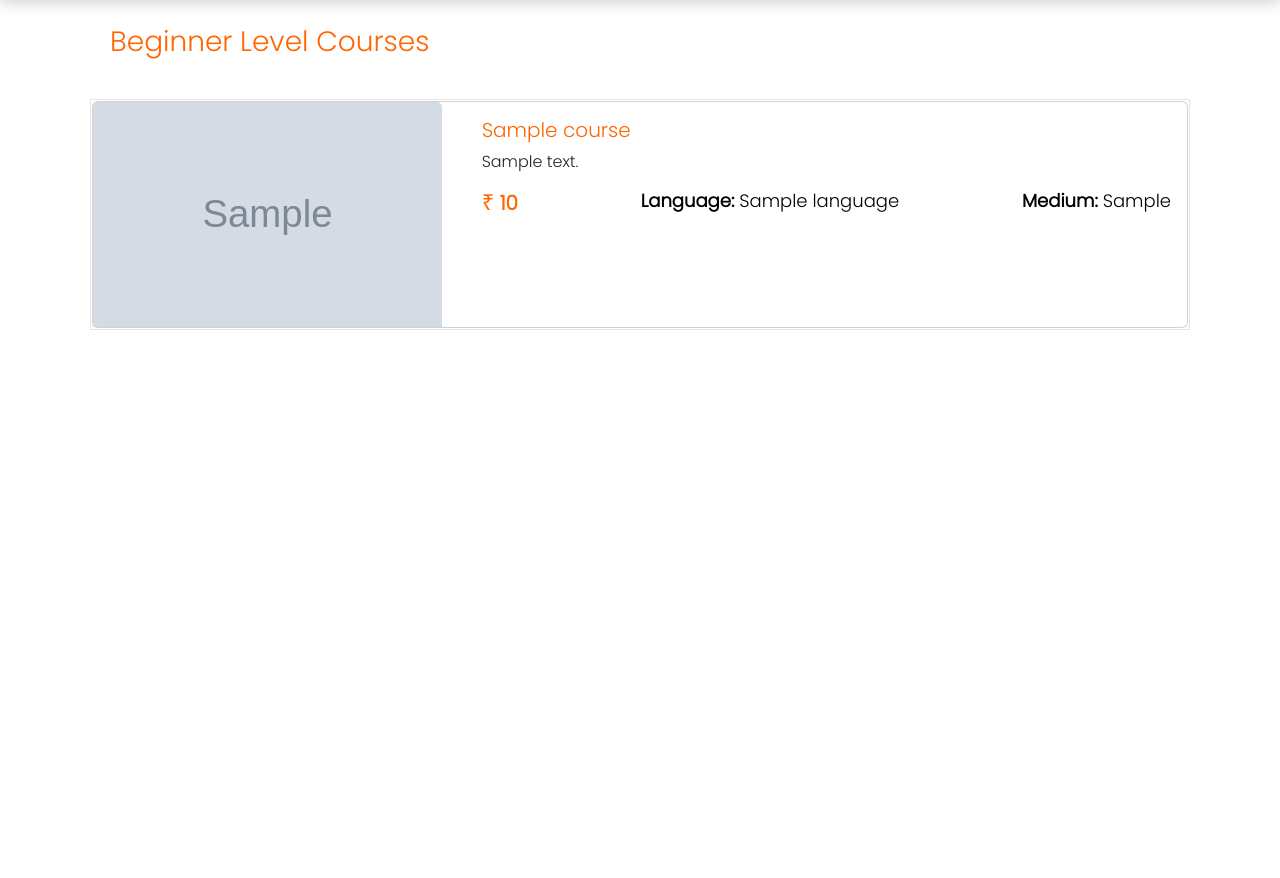
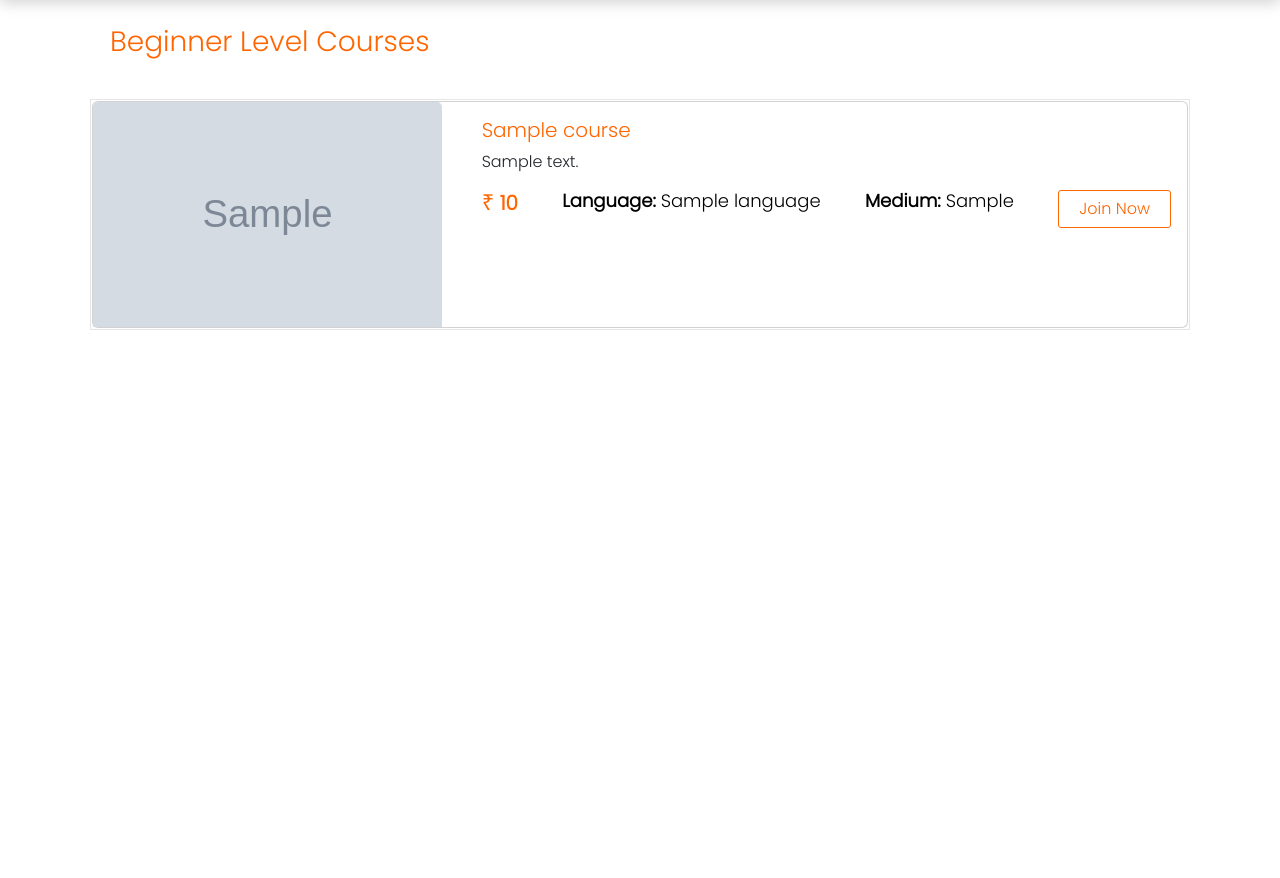
Before and after one commit to ApcosysTest/skillversity.com, a Django app: template app/templates/standAlone.html in a window 1280 px wide. Shown: the part 66-944 px from the top of the page. Run offline with Django 4.2, Linux system fonts and the light colour scheme; the template is opened without the code that fills it: values that come from a table or form of the project are taken from there, others are empty; tables that the repository leaves empty hold one stand-in row (values such as "Sample post"); grey boxes marked "Sample" are stand-in pictures; some libraries are stand-ins or nearby versions.

Commit message:
Update standAlone.html

```diff
--- a/app/templates/standAlone.html
+++ b/app/templates/standAlone.html
@@ -49,6 +49,9 @@
                                                     <h5><strong style="font-weight:100; font-size:22px; color: #FF6500; font-family: 'Times New Roman', Times, serif;">₹ </strong><strong style="font-weight:600; font-size:20px; color:#FF6500;">{{s.price}}</strong></h5>
                                                     <h5 style="font-weight:600; font-size:18px;">Language: <strong style="font-weight:400; font-size:18px;">{{s.language}}</strong></h5>
                                                     <h5 style="font-weight:600; font-size:18px;">Medium: <strong style="font-weight:400; font-size:18px;">{{s.medium}}</strong></h5>
+                                                    <a href="#DownloadApp" data-toggle="modal" data-target="#getAppModal">
+                                                            <button type="button" class="btn btn-outline btn-block">Join Now</button>
+                                                    </a>
                                                 </div>
                                             </div>
                                         </div>
```
